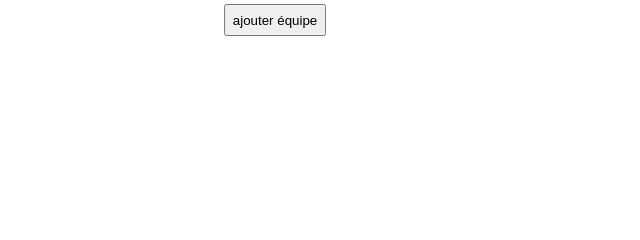
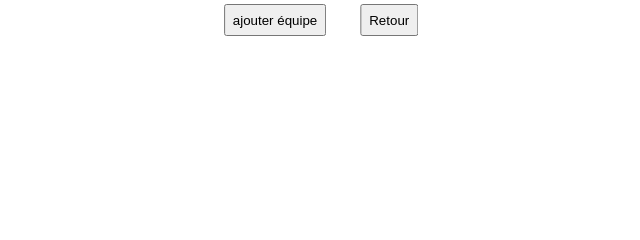
Before and after one commit to 2-1-1-2/Pokimac, a Flask app: page /PokimacEquipe in a window 1280 px wide. Shown: the part 72-312 px from the top of the page, without its empty margins (369-1009 px from the left). Run offline with Flask 3, Linux system fonts and the light colour scheme; data that the repository does not hold is empty; parts of the project's set-up code (start-up, migrations or seed data) failed here and were passed over.

Commit message:
fin tanya

```diff
--- a/modules/dresseur.py
+++ b/modules/dresseur.py
@@ -45,13 +45,11 @@ def typeAdaptation(type):
     affichage_pokemon = []
     affichage_type = []
     affichage_team = []
-    print(type)
     # idType = db.requestSelect_From("types", "id", "name", type)
     myresultPokemon = db.requestSelectColumn(
         "pokemons", "name", "type_0", type, True)
 
     for x in myresultPokemon:
-        print(x)
         affichage_pokemon.append(x)
 
     myresultType = db.requestSelectColumn("types", "name")
@@ -70,11 +68,10 @@ def affichageForm():
     for x in myresultType:
         affichage_type.append(x)
 
-        """
-        myresulTeam = db.requestSelectColumn("equipe_dresseurs", "nom")
-        for x in myresulTeam:
-            affichage_team.append(x)
-            """
+    myresulTeam = db.requestSelectColumn("equipe_dresseurs", "nom")
+    for x in myresulTeam:
+        affichage_team.append(x)
+    print(affichage_team)
 
     myresultPokemon = db.requestSelectColumn(
         "pokemons", "name", "type_0", affichage_type[0][0], True)
--- a/server.py
+++ b/server.py
@@ -38,7 +38,6 @@ def PokimacDresseurModif(id):
         affichage_fiche, titres_fiche = pokiD.profilDresseur(id)
         return render_template("PokimacDresseurFiche.html", ficheDresseur=affichage_fiche, ficheTitre=titres_fiche)
 
-# TODO : RECHARGER LA PAGE OU
     return redirect("/PokimacDresseur")
 
 
@@ -52,7 +51,7 @@ def formDresseur():
 
     elif request.method == 'GET':
         affichage_pokemon, affichage_type, affichage_team = pokiD.affichageForm()
-        return render_template("PokimacDresseurForm.html", Pokemon_aff=affichage_pokemon, Type_aff=affichage_type)
+        return render_template("PokimacDresseurForm.html", Pokemon_aff=affichage_pokemon, Type_aff=affichage_type, Team_aff=affichage_team)
 
 
 # equipe
@@ -83,7 +82,6 @@ def PokimacEquipeModif(id):
 
     elif request.method == 'PUT':
         pokiD.modifierEquipe(id)
-# TODO : RECHARGER LA PAGE OU
     return redirect("/PokimacEquipe")
 
 
--- a/static/equipes.js
+++ b/static/equipes.js
@@ -1,6 +1,6 @@
 //Au chargement on affiche la liste des absences
 document.addEventListener("DOMContentLoaded", async function () {
-    const response = await fetch("/PokimacDresseur");
+    const response = await fetch("/PokimacEquipe");
 });
 
 
--- a/static/formEquipe.js
+++ b/static/formEquipe.js
@@ -1,5 +1,5 @@
 document.addEventListener("DOMContentLoaded", async function () {
-    const response = await fetch("/AjoutEquipe");
+    const response = await fetch("/Equipe");
 });
 
 document.getElementById("add").onclick = function create() {
--- a/templates/PokimacDresseur.html
+++ b/templates/PokimacDresseur.html
@@ -29,7 +29,7 @@
 			<td>{% if loop.index == 1 %}
 				<a href="/PokimacDresseur/{{value}}">Fiche</a>
 				<button class="btn update" id="{{value}}">Modifier</button>
-				<button class="btn delete" id="{{value}}">Supprimer</button>
+				<a href="PokimacDresseur"><button class="btn delete" id="{{value}}">Supprimer</button></a>
 				{% else %}
 				{{value}}
 				{% endif %}
@@ -41,6 +41,7 @@
 		</table>
 
 		<a href="PokimacDresseurForm"><button class="btn">ajouter Pokimac dresseur</button></a>
+		<a href="/"><button class="btn">Retour</button></a>
 	</div>
 
 
--- a/templates/PokimacEquipe.html
+++ b/templates/PokimacEquipe.html
@@ -24,7 +24,7 @@
 
             <td>{% if loop.index == 1 %}
                 <button class="btn update" id="{{value}}">Modifier</button>
-                <button class="btn delete" id="{{value}}">Supprimer</button>
+                <a href="PokimacEquipe"><button class="btn delete" id="{{value}}">Supprimer</button></a>
                 {% else %}
                     {{value}}
                 {% endif %}
@@ -35,7 +35,8 @@
             {% endfor %}
         </table>
 
-        <a href="AjoutEquipe"><button class="btn">ajouter équipe</button></a>
+        <a href="/Equipe"><button class="btn">ajouter équipe</button></a>
+        <a href="/"><button class="btn">Retour</button></a>
     </div>
 
 
```
Also changed, not shown: README.md.
